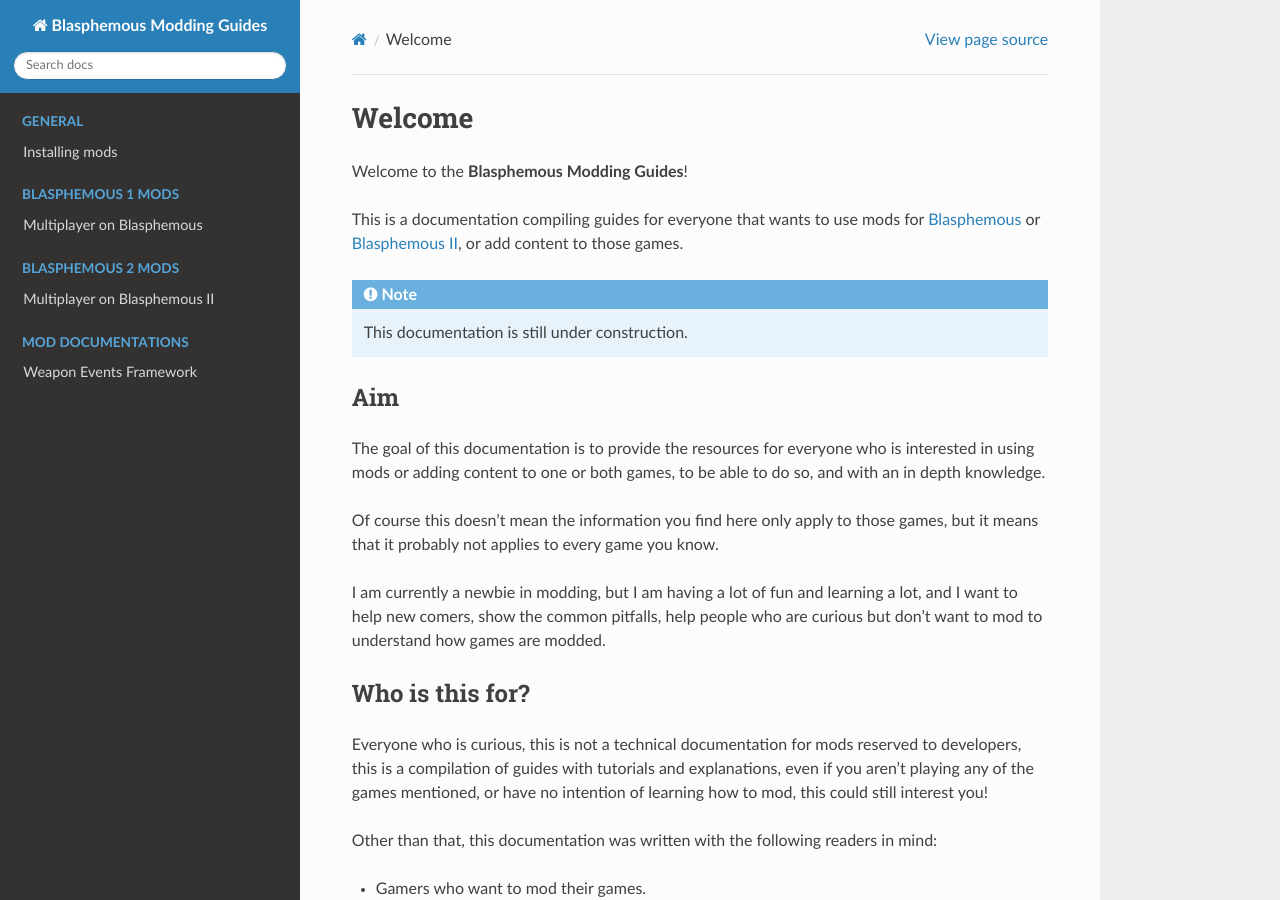
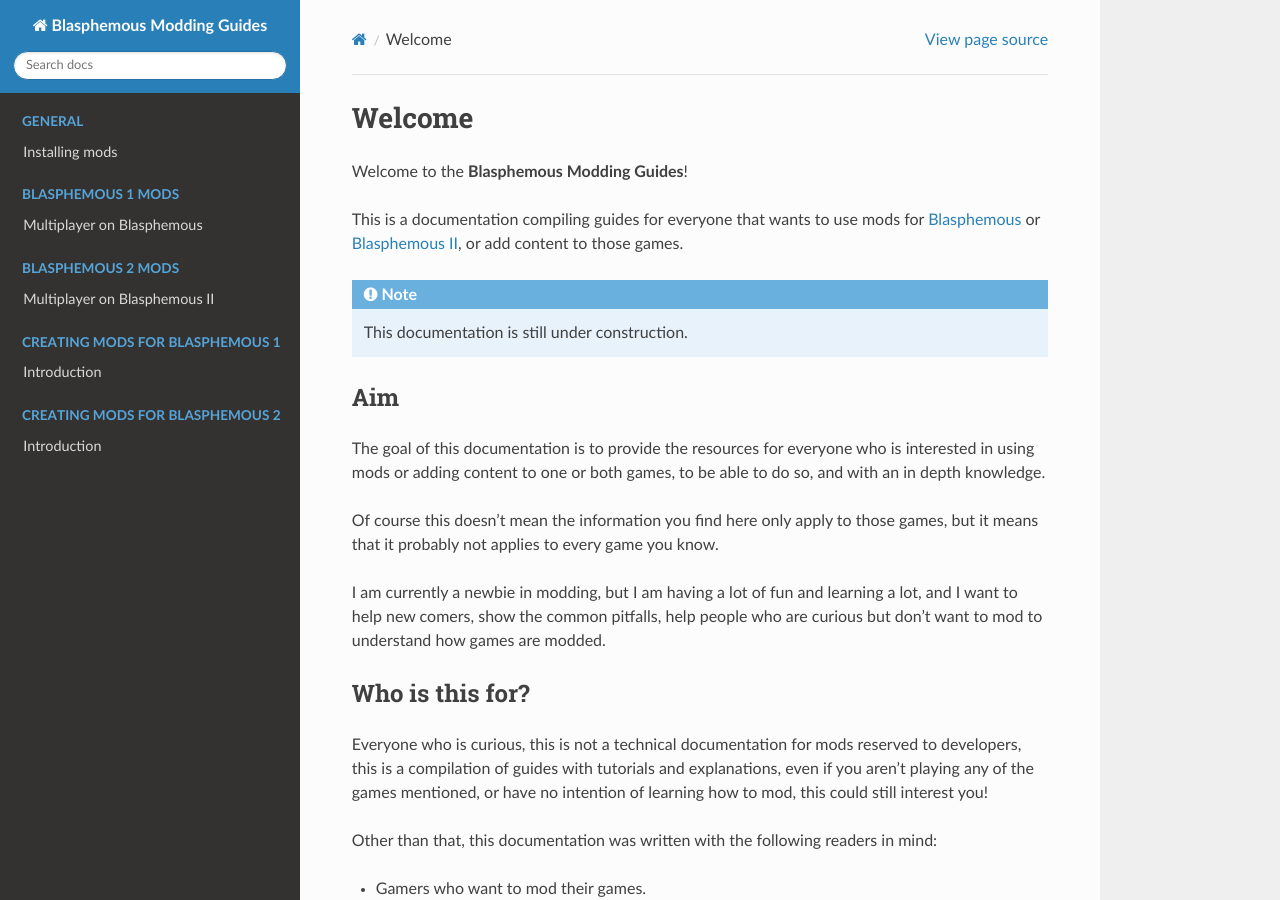
Before and after one commit to salamint/blasphemous-modding-guides, a Sphinx documentation site: the page built from docs/source/index.rst, in a window 1280 px wide and 900 px high. Built offline with Sphinx 7.4.7 and the Read the Docs theme 3.1.0, drawn with Linux system fonts in a browser that asks for light colours.

Commit message:
removed mod documentations and added modding tutorial

```diff
--- a/docs/source/creating-mods-b1/index.rst
+++ b/docs/source/creating-mods-b1/index.rst
@@ -0,0 +1,2 @@
+Introduction
+===================================
--- a/docs/source/creating-mods-b2/index.rst
+++ b/docs/source/creating-mods-b2/index.rst
@@ -0,0 +1,2 @@
+Introduction
+===================================
--- a/docs/source/general/installing-mods.rst
+++ b/docs/source/general/installing-mods.rst
@@ -31,6 +31,11 @@
 
 The README of this project also contains the information you need to install it
 and use it, but it doesn't hurt to explain it here in more details.
+
+There is also this awesome YouTube video tutorial made by **Xanathar865**:
+
+.. raw:: html
+    <iframe width="560" height="315" src="https://www.youtube.com/embed/q1XNpTapLPg?si=MEwT_X3hjxZSycUW" title="YouTube video player" frameborder="0" allow="accelerometer; autoplay; clipboard-write; encrypted-media; gyroscope; picture-in-picture; web-share" referrerpolicy="strict-origin-when-cross-origin" allowfullscreen></iframe>
 
 Using the ``blasmodcli`` command line (Linux)
 --------
--- a/docs/source/index.rst
+++ b/docs/source/index.rst
@@ -35,13 +35,6 @@
    :hidden:
 
    creating-mods-b2/index
-
-.. toctree::
-   :caption: Mod documentations
-   :maxdepth: 3
-   :hidden:
-
-   mod-documentations/weapon-events-framework
 
 Welcome to the **Blasphemous Modding Guides**!
 
--- a/docs/source/mod-documentations/weapon-events-framework.rst
+++ /dev/null
@@ -1,2 +0,0 @@
-Weapon Events Framework
-=======================
```
